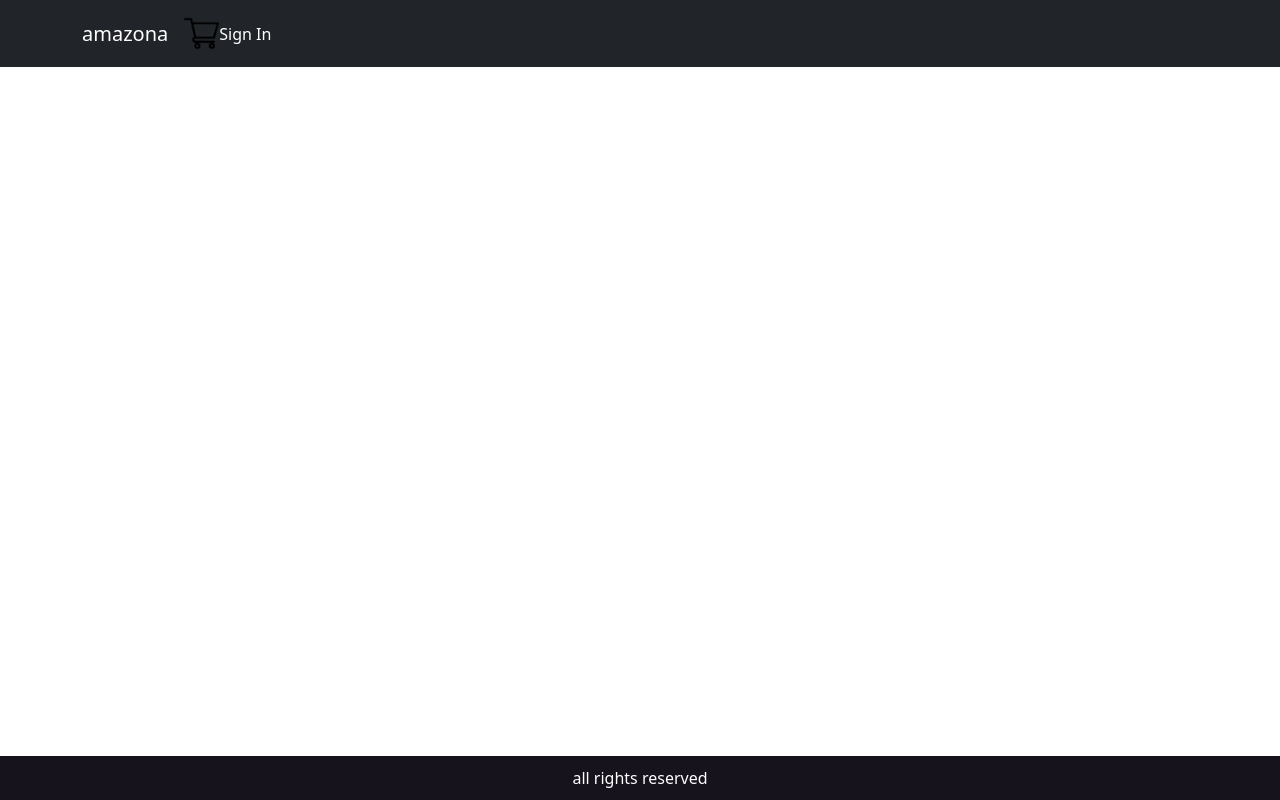
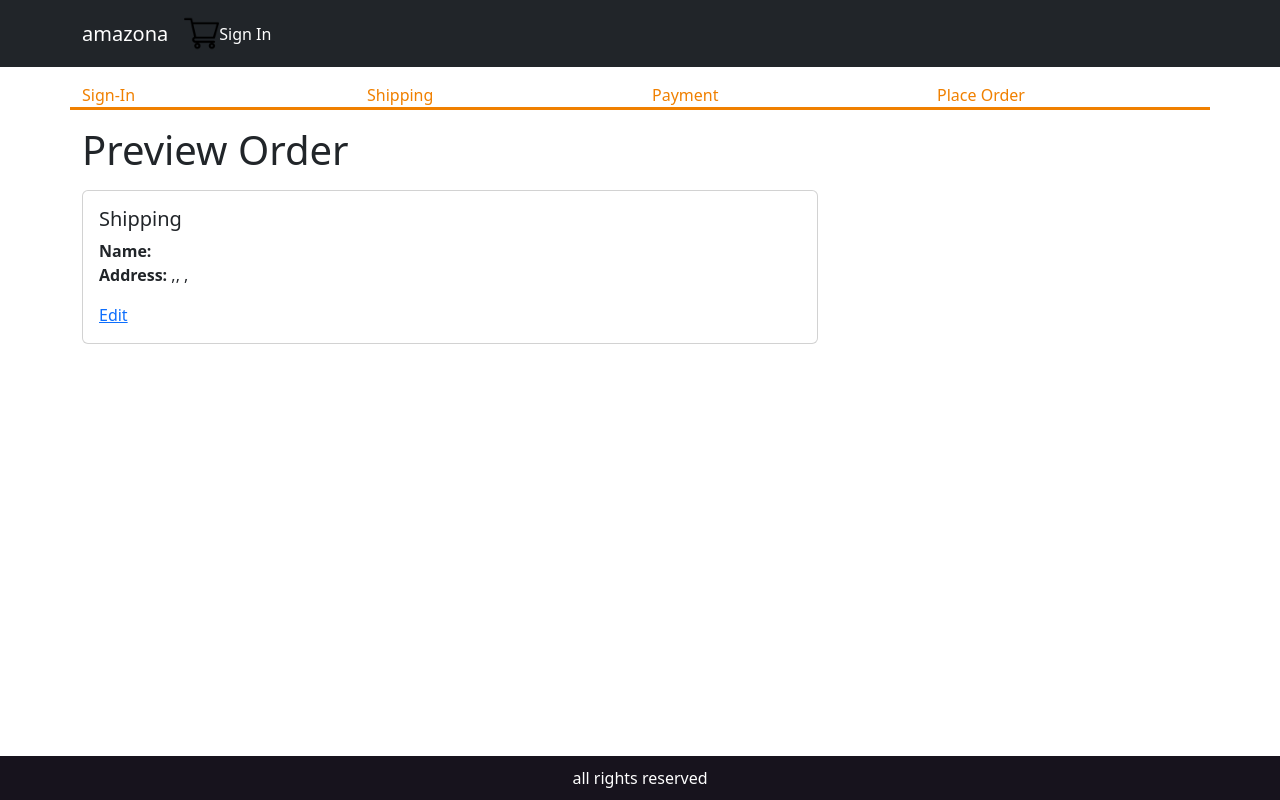
Before and after one commit to mohd-ashif/Amazona, a React (Vite) app in the folder front-end/: page /placeorder in a window 1280 px wide. Built offline with nearby package versions, Linux system fonts and the light colour scheme.

Commit message:
set-up placeorder screen

```diff
--- a/front-end/src/App.jsx
+++ b/front-end/src/App.jsx
@@ -17,6 +17,7 @@ import SigninScreen from './Screen/SigninScreen';
 import ShippingScreen from './Screen/ShippingScreen';
 import SignupScreen from './Screen/SignupScreen';
 import PaymentMethodScreen from './Screen/PaymentMethodScreen';
+import PlaceOrderScreen  from './Screen/PlaceOrderScreen';
 
 
 function App() {
@@ -84,6 +85,8 @@ function App() {
                 <Route path="/cart" element={<CartScreen />} />
                 <Route path="/signin" element={<SigninScreen />} />
                 <Route path="/signup" element={<SignupScreen/>} />
+                <Route path="/placeorder" element={<PlaceOrderScreen/>} />
+
                 <Route path="/shipping"  element={<ShippingScreen />}></Route>
                 <Route path="/payment"  element={<PaymentMethodScreen />}></Route>
                 <Route path="/" element={<HomeScreen />} />
--- /dev/null
+++ b/front-end/src/Screen/PlaceOrderScreen.jsx
@@ -0,0 +1,45 @@
+import React, { useContext, useEffect } from 'react';
+import { Helmet } from 'react-helmet-async';
+import Row from 'react-bootstrap/Row';
+import Col from 'react-bootstrap/Col';
+import Card from 'react-bootstrap/Card';
+import { Store } from '../Store';
+import { Link } from 'react-router-dom';
+import CheckoutSteps from '../component/checkoutPages';
+
+const PlaceOrderScreen = () => {
+
+  const { state, dispatch: ctxDispatch } = useContext(Store);
+  const { cart, userInfo } = state;
+
+
+  return (
+    <div>
+      <CheckoutSteps step1 step2 step3 step4></CheckoutSteps>
+      <Helmet>
+        <title>Preview Order</title>
+      </Helmet>
+      <h1 className="my-3">Preview Order</h1>
+      <Row>
+        <Col md={8}>
+          <Card className="mb-3">
+            <Card.Body>
+              <Card.Title>Shipping</Card.Title>
+              <Card.Text>
+                <strong>Name:</strong> {cart.shippingAddress.fullName} <br />
+                <strong>Address: </strong> {cart.shippingAddress.address},
+                {cart.shippingAddress.city}, {cart.shippingAddress.postalCode},
+                {cart.shippingAddress.country}
+              </Card.Text>
+              <Link to="/shipping">Edit</Link>
+            </Card.Body>
+          </Card>
+
+        </Col>
+
+      </Row>
+    </div>
+  );
+}
+
+export default PlaceOrderScreen;
```
